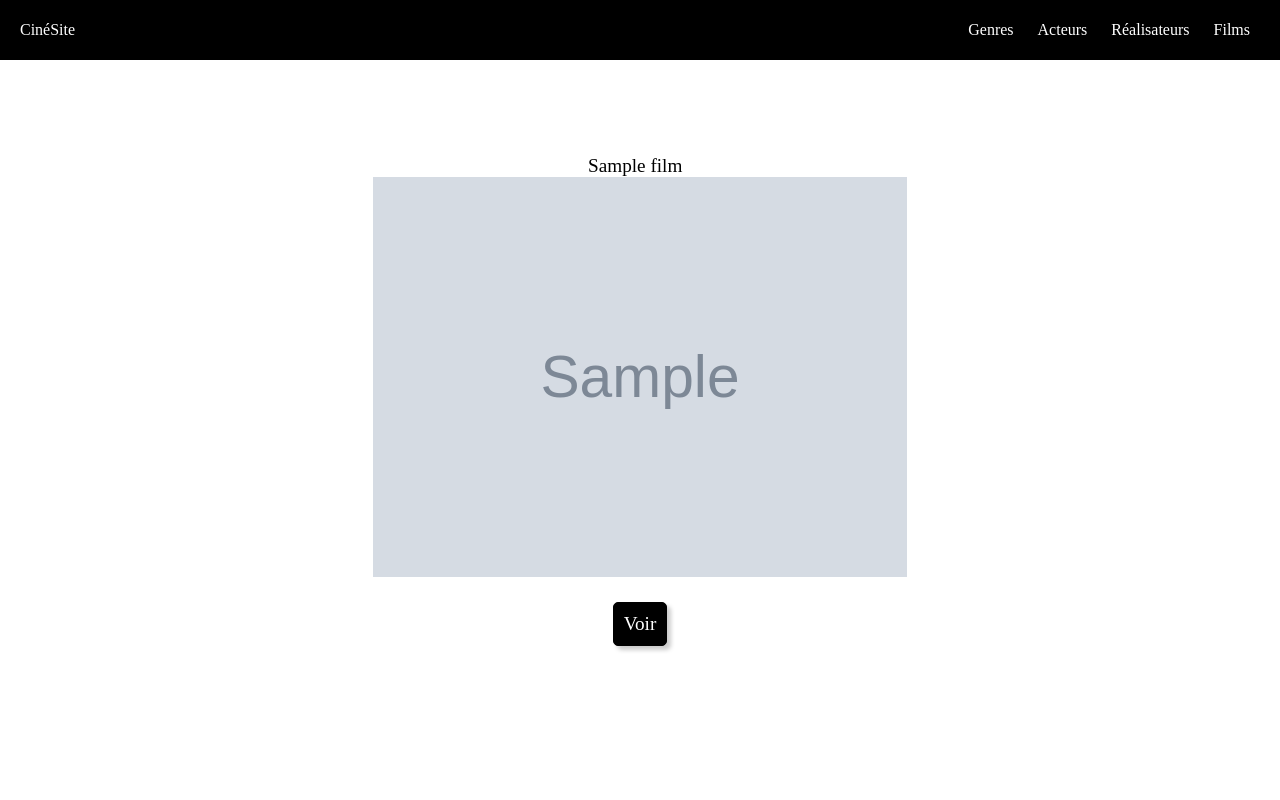
After one commit to yannickbiheul/mvcobjet, a PHP site: template src/views/films.html.twig in a window 1280 px wide. The commit adds this page. Run offline with PHP 8.4, Linux system fonts and the light colour scheme; the template is opened without the code that fills it: most values are stand-ins (such as "Sample title", 1, 10 or a date in 2020); grey boxes marked "Sample" are stand-in pictures; some libraries are stand-ins or nearby versions.

Commit message:
Affichage films

```diff
--- a/src/models/entities/Movie.php
+++ b/src/models/entities/Movie.php
@@ -124,7 +124,7 @@ class Movie {
     }
 
 
-    public function getDirector(): Director {
+    public function getDirector() {
         return $this->director;
     }
 
--- a/src/models/services/MovieService.php
+++ b/src/models/services/MovieService.php
@@ -63,4 +63,9 @@ class MovieService {
 
         $this->movieDao->create($movie);
     }
+
+    public function getAllFilms() {
+        $films = $this->movieDao->findAll();
+        return $films;
+    }
 }
--- a/src/views/base.html.twig
+++ b/src/views/base.html.twig
@@ -8,6 +8,13 @@
 </head>
 
 <style>
+
+  * {
+    margin: 0;
+    padding: 0;
+    box-sizing: border-box;
+  }
+
   body {
     width: 100%;
     min-height: 100vh;
@@ -15,8 +22,40 @@
     flex-direction: column;
     justify-content:center;
     align-items: center;
-    overflow: hidden;
   }
+
+  a {
+    text-decoration: none;
+  }
+
+  header {
+    width: 100%;
+    height: 60px;
+
+    display: flex;
+    justify-content: space-between;
+    align-items: center;
+
+    position: fixed;
+    top: 0;
+    background-color: #000;
+  }
+
+  header>a {
+    margin-left: 20px;
+    color: #fff;
+  }
+
+  nav {
+    margin-right: 20px;
+  }
+
+  nav a {
+    margin: 10px;
+    color: #fff;
+
+  }
+
   #content {
     width: 50%;
     min-height: 100vh;
@@ -25,11 +64,61 @@
     justify-content: center;
     align-items: center;
     text-align: center;
-    font-size: 1rem;
+    font-size: 1.2rem;
   }
+
+  .films {
+    width: 75%;
+    height: auto;
+
+    display: flex;
+    justify-content: center;
+    align-items: center;
+    flx-wrap: wrap;
+  }
+
+  .film {
+    width: 300px;
+    height: auto;
+
+    display: flex;
+    flex-direction: column;
+    justify-content: center;
+    align-items: center;
+
+    margin: 20px;
+  }
+
+  .lien {
+    text-decoration: none;
+    background-color: #000;
+    color: #fff;
+    padding: 10px;
+    margin-top: 20px;
+    border: 1px solid #000;
+    border-radius: 5px;
+    box-shadow: 4px 4px 4px #ccc;
+    transition-duration: 0.5s;
+  }
+
+  .lien:hover {
+    background-color: #fff;
+    color: #000;
+  }
+
 </style>
 
 <body>
+
+  <header>
+    <a href="http://localhost:8090/mvcobjet">CinéSite</a>
+    <nav>
+      <a href="http://localhost:8090/mvcobjet/genres">Genres</a>
+      <a href="http://localhost:8090/mvcobjet/acteurs">Acteurs</a>
+      <a href="http://localhost:8090/mvcobjet/realisateurs">Réalisateurs</a>
+      <a href="http://localhost:8090/mvcobjet/movies">Films</a>
+    </nav>
+  </header>
 
   <div id="content">
     {% block content %}
--- /dev/null
+++ b/src/views/films.html.twig
@@ -0,0 +1,23 @@
+{% extends "base.html.twig" %}
+
+{% block title %}Films{% endblock %}
+
+{% block head %}
+
+{% endblock %}
+
+
+{% block content %}
+<div class="films">
+ {% for film in films %}
+ <div class="film">
+    {{ film.title }} &nbsp;
+    <div>
+        <img src="{{ film.coverImage }}" height="400">
+    </div>
+
+    <a href="http://localhost:8090/mvcobjet/movie/{{ film.id }}" class="lien">Voir</a>
+</div>
+{% endfor %}
+   </div>
+{% endblock %}
```
Also changed, not shown: index.php (+20 -0 lines), src/controllers/FrontController.php (+17 -0 lines), src/models/daos/MovieDao.php (+20 -0 lines), src/views/accueil.html.twig (added, +12 -0 lines).
